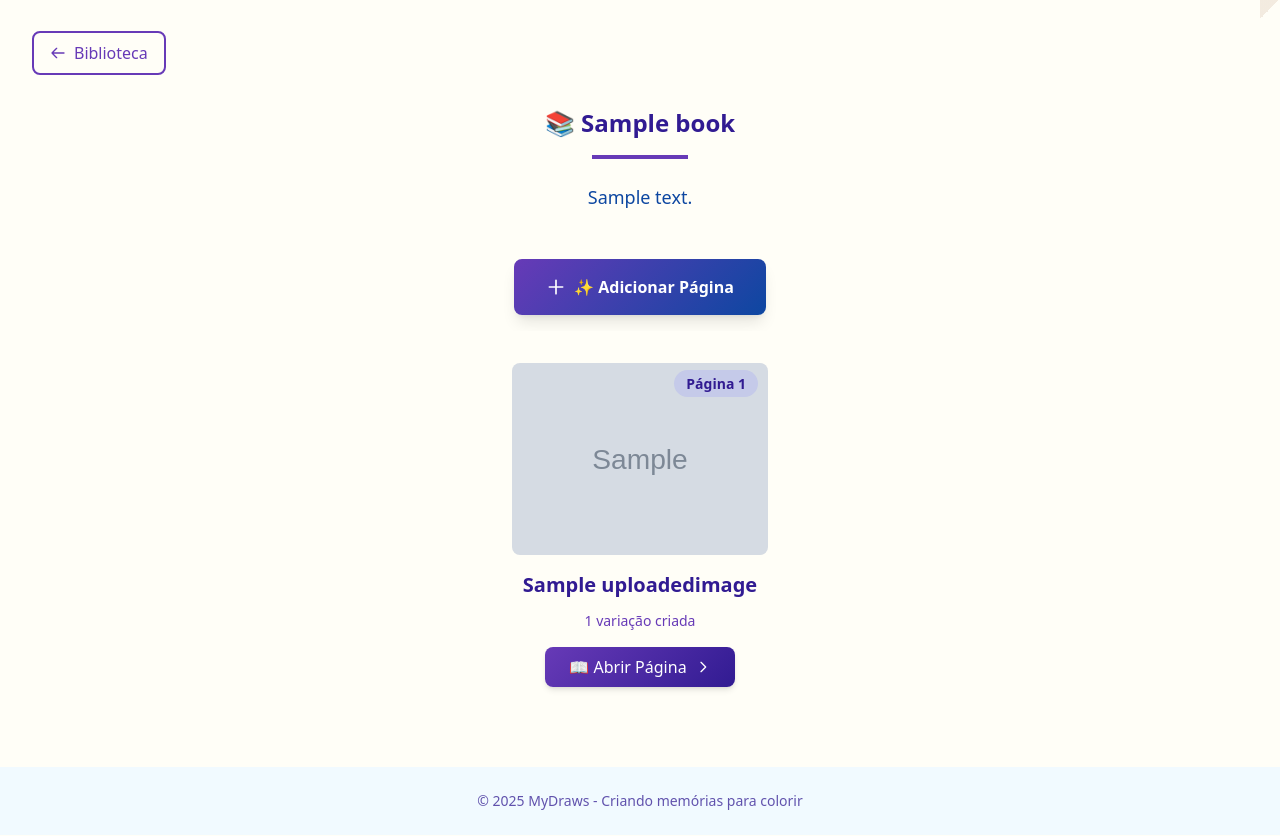
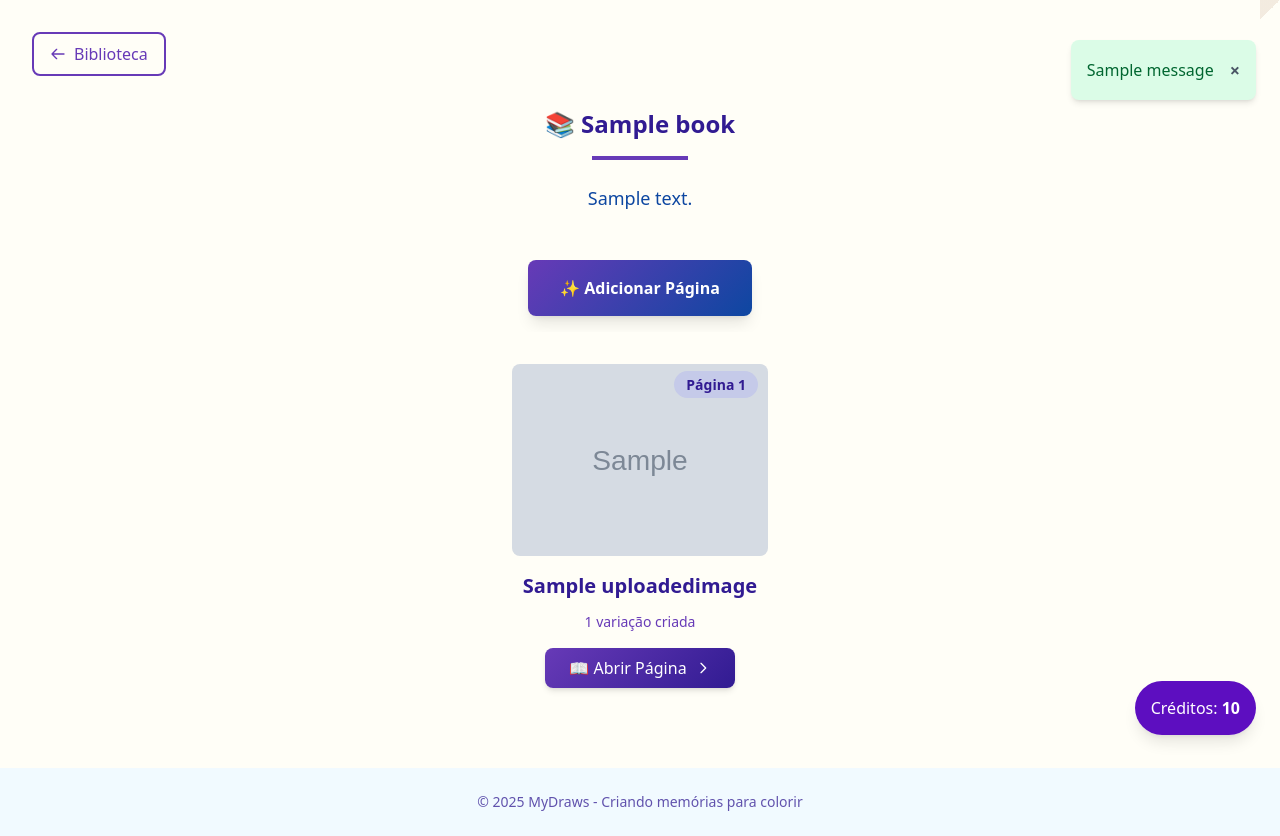
Before and after one commit to PedroHenriqueDevBR/MyDraws, a Django app: page /book/1/ in a window 1280 px wide. Shown: the part 56-892 px from the top of the page. Run offline with Django 5.2, Linux system fonts and the light colour scheme; a user stored in the database is signed in; tables that the repository leaves empty hold one stand-in row (values such as "Sample post"); grey boxes marked "Sample" are stand-in pictures; one stand-in notice (Sample message) is shown.

Commit message:
feat: added a credit amount controller

```diff
--- a/bobbies_creator/settings.py
+++ b/bobbies_creator/settings.py
@@ -46,6 +46,8 @@ TEMPLATES = [
                 "django.template.context_processors.request",
                 "django.contrib.auth.context_processors.auth",
                 "django.contrib.messages.context_processors.messages",
+                # Custom context processors
+                "core.services.context_processors.user_credit_amount",
             ],
         },
     },
--- /dev/null
+++ b/core/services/context_processors.py
@@ -0,0 +1,6 @@
+def user_credit_amount(request):
+    if request.user.is_authenticated:
+        credit_amount = request.user.credit_amount
+    else:
+        credit_amount = None
+    return {"credit_amount": credit_amount}
--- a/core/views.py
+++ b/core/views.py
@@ -5,6 +5,7 @@ from django.http.request import HttpRequest
 from django.shortcuts import redirect, render
 from django.contrib.auth.decorators import login_required
 from django.contrib.auth import logout
+from django.contrib import messages
 
 from core.services.design_by_ai import DesignByAI
 
@@ -27,13 +28,24 @@ def home(request: HttpRequest):
 
 @login_required
 def book_detail(request: HttpRequest, book_id: int):
+    user = request.user
     book = Book.objects.filter(id=book_id, author=request.user).first()
+
     if not book:
-        return render(
+        messages.add_message(
             request,
-            "error.html",
-            {"message": "Book not found or you do not have permission to view it."},
+            messages.ERROR,
+            "You do not have permission to view this book.",
         )
+        return redirect("home")
+
+    if book.author != user:
+        messages.add_message(
+            request,
+            messages.ERROR,
+            "You do not have permission to view this book.",
+        )
+        return redirect("home")
 
     uploaded_images = book.uploaded_images.all().order_by("-created_at")
     return render(
@@ -60,15 +72,24 @@ def book_create(request: HttpRequest):
 
 @login_required
 def upload_image(request: HttpRequest, book_id: int):
+    user = request.user
     book = Book.objects.filter(id=book_id, author=request.user).first()
+
     if not book:
-        return render(
+        messages.add_message(
             request,
-            "error.html",
-            {
-                "message": "Book not found or you do not have permission to upload images."
-            },
+            messages.ERROR,
+            "You do not have permission to view this book.",
         )
+        return redirect("home")
+
+    if book.author != user:
+        messages.add_message(
+            request,
+            messages.ERROR,
+            "You do not have permission to view this book.",
+        )
+        return redirect("home")
 
     if request.method == "POST":
         image_file = request.FILES["image"]
@@ -87,28 +108,56 @@ def upload_image(request: HttpRequest, book_id: int):
 
 @login_required
 def show_uploaded_image(request: HttpRequest, image_id: int):
-    # TODO: verification if the image belongs to the user
+    user = request.user
     uploaded_image = UploadedImage.objects.filter(id=image_id).first()
+
     if not uploaded_image:
-        return render(
+        messages.add_message(
             request,
-            "error.html",
-            {"message": "Image not found."},
+            messages.ERROR,
+            "You do not have permission to convert this image.",
         )
+        return redirect("home")
+
+    if uploaded_image and uploaded_image.profile != user:
+        messages.add_message(
+            request,
+            messages.ERROR,
+            "You do not have permission to convert this image.",
+        )
+        return redirect("home")
 
     return render(request, "core/show_image.html", {"uploaded_image": uploaded_image})
 
 
 @login_required
 def simple_convert(request: HttpRequest, image_id: int):
-    # TODO: verification if the image belongs to the user
+    user = request.user
     uploaded_image = UploadedImage.objects.filter(id=image_id).first()
+
     if not uploaded_image:
-        return render(
+        messages.add_message(
             request,
-            "error.html",
-            {"message": "Image not found."},
+            messages.ERROR,
+            "You do not have permission to convert this image.",
         )
+        return redirect("home")
+
+    if uploaded_image and uploaded_image.profile != user:
+        messages.add_message(
+            request,
+            messages.ERROR,
+            "You do not have permission to convert this image.",
+        )
+        return redirect("home")
+
+    if not user.credit_amount or user.credit_amount <= 0:
+        messages.add_message(
+            request,
+            messages.ERROR,
+            "You do not have enough credits to perform this action. Please purchase more credits.",
+        )
+        return redirect("home")
 
     detail_level = int(request.POST.get("detail_level", 21))
     converted_image_path = local_converter.converter(
@@ -133,14 +182,32 @@ def simple_convert(request: HttpRequest, image_id: int):
 
 @login_required
 def generate_by_ai(request: HttpRequest, image_id: int):
-    # TODO: verification if the image belongs to the user
+    user = request.user
     uploaded_image = UploadedImage.objects.filter(id=image_id).first()
+
     if not uploaded_image:
-        return render(
+        messages.add_message(
             request,
-            "error.html",
-            {"message": "Image not found."},
+            messages.ERROR,
+            "You do not have permission to convert this image.",
         )
+        return redirect("home")
+
+    if uploaded_image and uploaded_image.profile != user:
+        messages.add_message(
+            request,
+            messages.ERROR,
+            "You do not have permission to convert this image.",
+        )
+        return redirect("home")
+
+    if not user.credit_amount or user.credit_amount <= 0:
+        messages.add_message(
+            request,
+            messages.ERROR,
+            "You do not have enough credits to perform this action. Please purchase more credits.",
+        )
+        return redirect("home")
 
     designer = DesignByAI(image_path=uploaded_image.image.path)
     converted_image_path, _ = designer.generate_from_gemini()
--- a/templates/base_site.html
+++ b/templates/base_site.html
@@ -2,9 +2,14 @@
 
 {% block body %}
 <!-- Header -->
-<header class="app-primary-bg text-white py-4" style="position: fixed; top: 0; width: 100%; z-index: 1000;">
+<header class="app-primary-bg text-white py-4">
     <div class="container mx-auto px-4 flex justify-between items-center">
-        <h1 class="font-bold">MyDraws</h1>
+        <div>
+            <h1 class="font-bold">MyDraws</h1>
+            {% if credit_amount <= 0 %}
+            <p class="text-white">Você não possui créditos suficientes</p>
+            {% endif %}
+        </div>
         <a href="{% url 'custom_logout' %}" class="text-white hover:underline">
             Sair
         </a>
@@ -12,13 +17,42 @@
 </header>
 
 <!-- Main Layout -->
-<div style="margin-top: 55px;">
+<div >
     <main class="page-turn" style="background-color: #FFFEF7;">
         <div class="p-8" style="min-height: 84vh;">
             {% block content %}
             {% endblock content %}
         </div>
     </main>
+
+    <!-- Floating Action Button -->
+    <div class="fixed bottom-6 right-6 " style="z-index: 1000;">
+        <a href="#" class="bg-violet-800 text-white rounded-full p-4 shadow-lg hover:bg-violet-900 transition">
+            {% if credit_amount > 0 %}
+            Créditos: <b>{{ credit_amount }}</b>
+            {% else %}
+            Adicionar créditos
+            {% endif %}
+        </a>
+    </div>
+
+    <!-- Django Messages -->
+    <div class="fixed top-24 right-6 z-50">
+        {% if messages %}
+            <div class="space-y-4">
+                {% for message in messages %}
+                    <div class="p-4 rounded-lg shadow-md flex items-center justify-between
+                        {% if message.tags == 'success' %}bg-green-100 text-green-800{% elif message.tags == 'error' %}bg-red-100 text-red-800{% elif message.tags == 'info' %}bg-blue-100 text-blue-800{% else %}bg-gray-100 text-gray-800{% endif %}"
+                        style="max-width: 80vw;">
+                        <span>{{ message }}</span>
+                        <button class="ml-4 text-lg font-bold text-gray-600 hover:text-gray-800" onclick="this.parentElement.remove();">
+                            &times;
+                        </button>
+                    </div>
+                {% endfor %}
+            </div>
+        {% endif %}
+    </div>
 
     <!-- Footer -->
     <footer class="py-6 text-center" style="color: var(--dark-brown);">
--- a/templates/core/book_detail.html
+++ b/templates/core/book_detail.html
@@ -36,9 +36,6 @@
         <a href="{% url 'upload_image' book.id %}"
             class="inline-flex items-center px-8 py-4 text-white font-semibold rounded-lg shadow-lg transition-all duration-300 hover:shadow-xl transform hover:-translate-y-1"
             style="background: linear-gradient(135deg, var(--book-brown), var(--leather)); ">
-            <svg class="w-5 h-5 mr-2" fill="none" stroke="currentColor" viewBox="0 0 24 24">
-                <path stroke-linecap="round" stroke-linejoin="round" stroke-width="2" d="M12 4v16m8-8H4"></path>
-            </svg>
             ✨ Adicionar Página
         </a>
     </div>
@@ -121,8 +118,10 @@
 </div>
 
 <!-- Image Viewer Modal -->
-<div id="imageViewerModal" class="modal fixed inset-0 z-50 flex items-center justify-center bg-black bg-opacity-50 hidden">
-    <div class="relative max-w-7xl max-h-screen p-4 w-full h-full flex items-center justify-center">
+<div id="imageViewerModal"
+    class="modal fixed inset-0 z-50 flex items-center justify-center bg-black bg-opacity-50 hidden">
+    <div onclick="closeImageModal()"
+        class="relative max-w-7xl max-h-screen p-4 w-full h-full flex items-center justify-center">
         <!-- Close Button -->
         <button onclick="closeImageModal()"
             class="absolute top-4 right-4 z-10 w-12 h-12 bg-black bg-opacity-50 hover:bg-opacity-70 text-white rounded-full flex items-center justify-center transition-all duration-300">
@@ -132,7 +131,7 @@
         </button>
 
         <!-- Image Container -->
-        <div class="relative bg-white rounded-lg book-shadow overflow-hidden max-w-full max-h-full">
+        <div class="relative bg-white rounded-lg book-shadow overflow-hidden max-w-full max-h-full" onclick="event.stopPropagation()">
             <!-- Image Header -->
             <div class="px-6 py-4 border-b" style="background-color: var(--parchment);">
                 <h3 id="modalImageTitle" class="text-xl font-bold text-center" style="color: var(--dark-brown);">
--- a/templates/core/home.html
+++ b/templates/core/home.html
@@ -5,7 +5,7 @@
 {% block content %}
 <div class="book-page">
     <!-- Book Title Page -->
-    <div class="text-center mb-12">
+    <div class="text-center my-12">
         <h1 class="text-2xl font-bold mb-4" style="color: var(--dark-brown);">
             📚 Minha Biblioteca
         </h1>
@@ -69,9 +69,9 @@
 </div>
 
 <!-- Form Modal -->
-<div id="formBookModal"
+<div id="formBookModal" onclick="closeFormModal('formBookModal')"
     class="modal fixed inset-0 z-50 flex items-center bg-black bg-opacity-50 justify-center px-8 hidden">
-    <div class="relative bg-white rounded-lg shadow-lg max-w-md w-full p-6">
+    <div class="relative bg-white rounded-lg shadow-lg max-w-md w-full p-6" onclick="event.stopPropagation()">
         <!-- Modal Header -->
         <div class="flex justify-between items-center border-b pb-4">
             <h3 class="text-xl font-bold" style="color: var(--dark-brown);">
```
Also changed, not shown: templates/core/show_image.html (+44 -7 lines).
